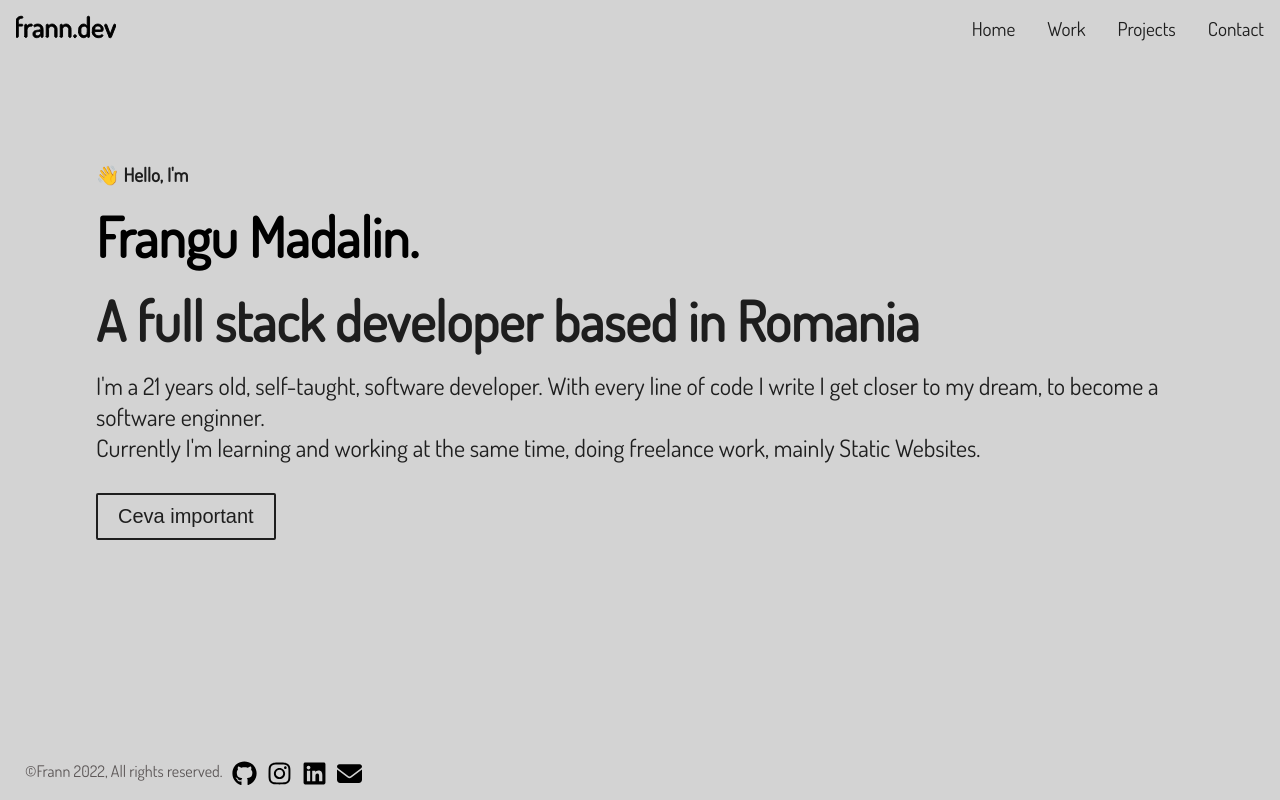
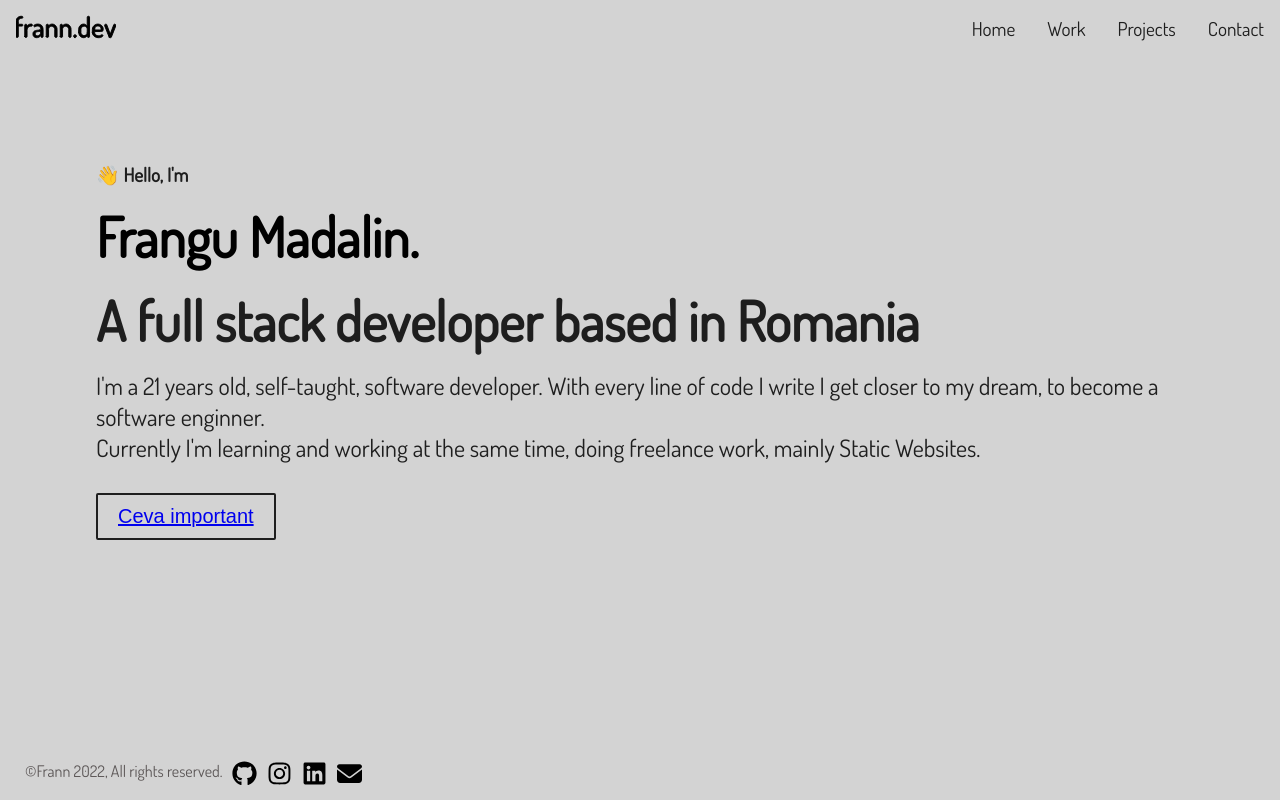
Before and after one commit to xFrann/franndev, a React (Create React App) app: page / in a window 1280 px wide. Built offline with nearby package versions, Linux system fonts and the light colour scheme.

Commit message:
fixed footer problem by mistake

```diff
--- a/src/containers/HomeSorin.js
+++ b/src/containers/HomeSorin.js
@@ -10,8 +10,8 @@ export default function HomeSorin() {
                     <h3 className="class-h3">A full stack developer based in Romania</h3>
                     <p className="class-p">I'm a 21 years old, self-taught, software developer. With every line of code I write I get closer to my dream, to become a software enginner.<br/>
                     Currently I'm learning and working at the same time, doing freelance work, mainly Static Websites.</p>
-                <button className="button-style class-button">
-                    Ceva important
+                <button className="button-style class-button" >
+                    <a href="#" className="no-text-decoration ">Ceva important</a>
                 </button>
         </div>
     );
```
